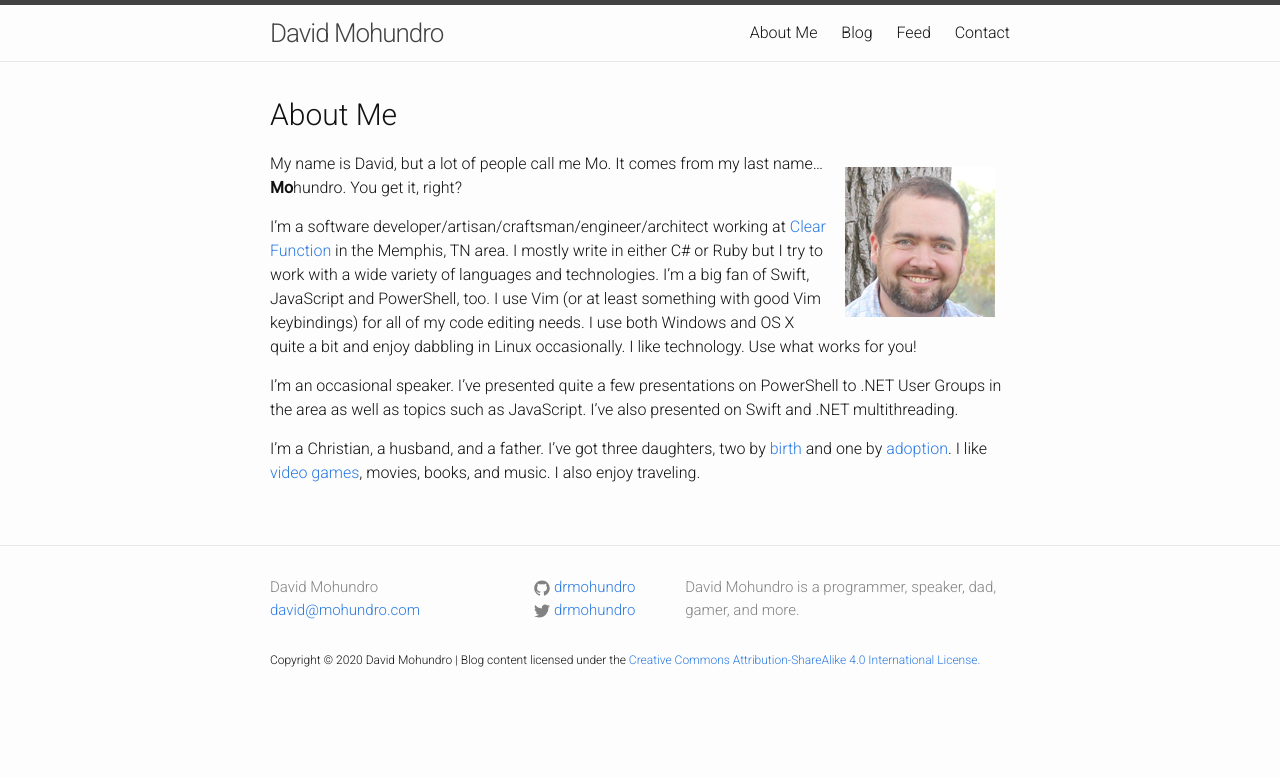
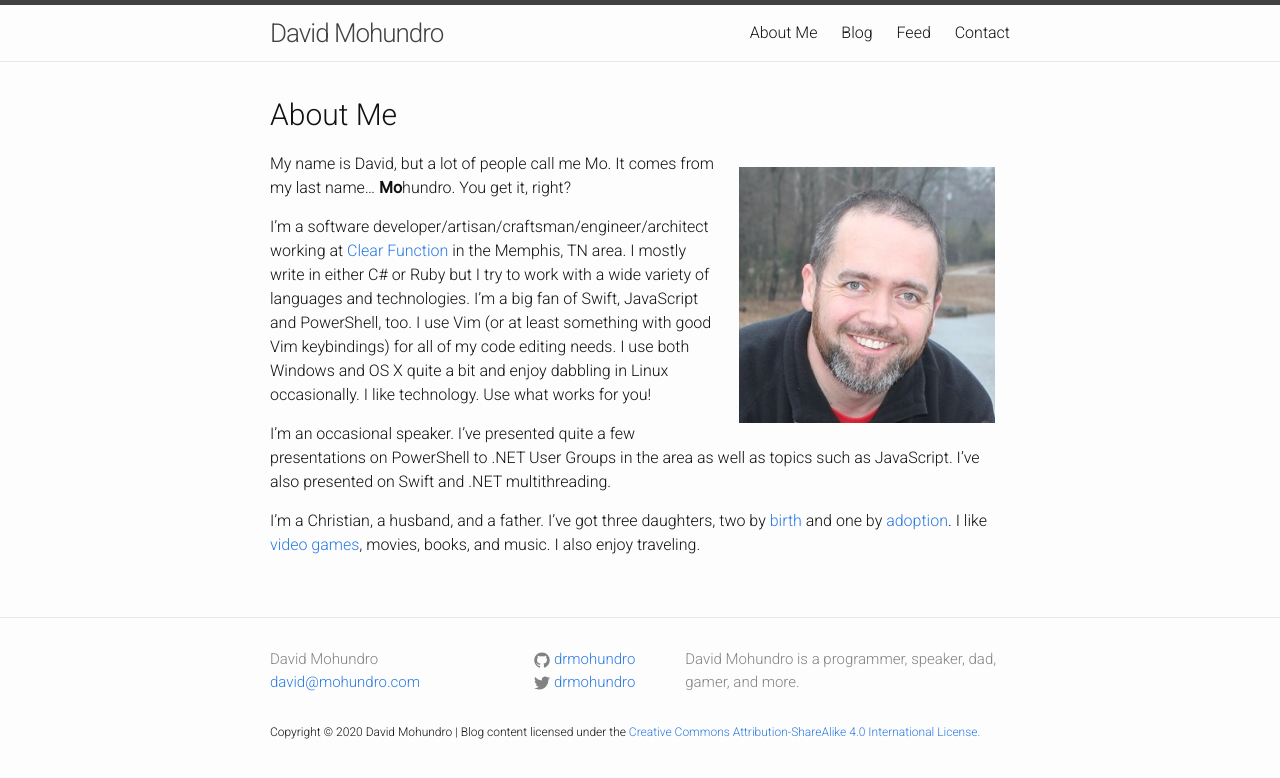
Before and after one commit to drmohundro/drmohundro.github.io, a Jekyll site: the page built from about.md, in a window 1280 px wide. Shown: the top 778 px of the page. Built offline with Jekyll 4.4.1, drawn with Linux system fonts in a browser that asks for light colours.

Commit message:
chore: update profile photo

```diff
--- a/about.md
+++ b/about.md
@@ -4,7 +4,7 @@ title: About Me
 permalink: /about/
 ---
 
-<img src="/images/me.png" alt="It's a picture of me." class="photo" />
+<img src="/images/me.jpg" alt="It's a picture of me." class="photo" />
 
 My name is David, but a lot of people call me Mo. It comes from my last
 name... **Mo**hundro. You get it, right?
```
Also changed, not shown: Gemfile.lock, images/me.jpg (added), images/me.png (deleted).
